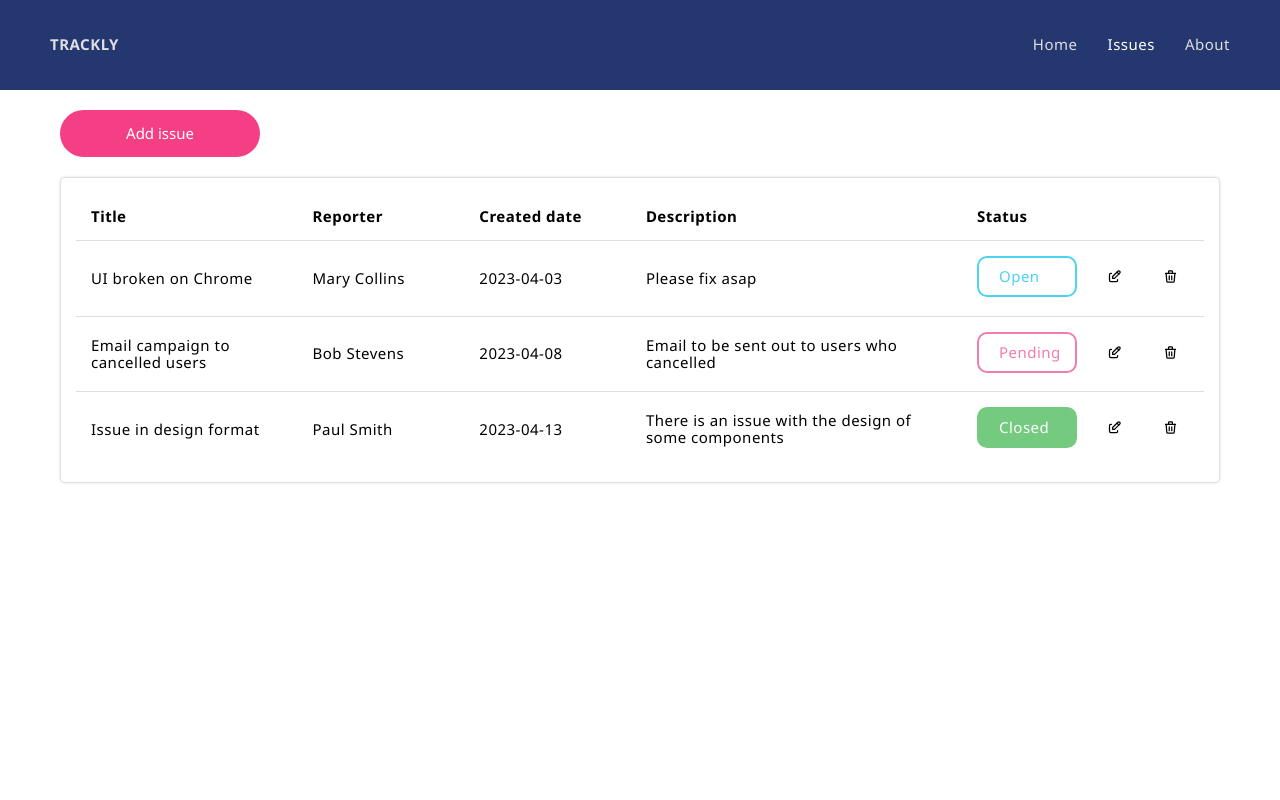
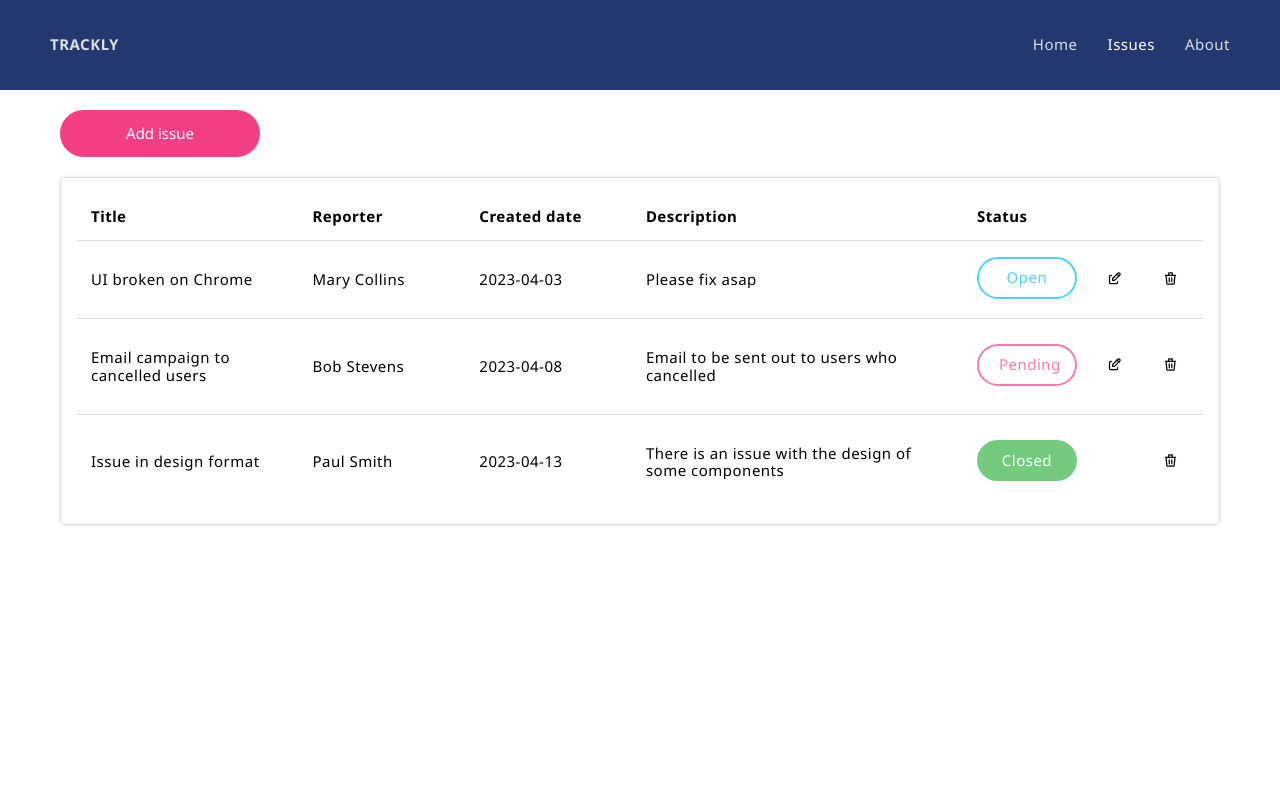
Before and after one commit to martanara/issue-tracker, a React (Create React App) app: page /issues in a window 1280 px wide. Shown: the top 800 px of the page. Built offline with nearby package versions, Linux system fonts and the light colour scheme.

Commit message:
Add elipsis to records in table

```diff
--- a/src/components/StatusLabel/styles.scss
+++ b/src/components/StatusLabel/styles.scss
@@ -3,10 +3,11 @@
 .label {
     width: 100px;
     padding: 10px 20px;
-    border-radius: 10px;
+    border-radius: 25px;
     position: relative;
     transition: all 1s;
     overflow: hidden;
+    text-align: center;
 
     &.label-open {
         color: $color-baby-blue;
@@ -19,7 +20,7 @@
             width: 100%;
             height: 100%;
             background-color: $color-baby-blue;
-            transition: all 1s;
+            transition: all 2s;
             z-index: -1;
             transform: translateX(-100%);
         }
@@ -36,7 +37,7 @@
             width: 100%;
             height: 100%;
             background-color: $color-baby-pink;
-            transition: all 1s;
+            transition: all 2s;
             z-index: -1;
             transform: translateX(-100%);
         }
--- a/src/pages/Issues/Issues.tsx
+++ b/src/pages/Issues/Issues.tsx
@@ -36,16 +36,18 @@ const Issues = () => {
                                 {issuesList.map((issue) => {
                                     return (
                                         <tr key={issue.id}>
-                                            <td>{issue.title}</td>
+                                            <td>
+                                                <p>{issue.title}</p>
+                                            </td>
                                             <td>{issue.reporter}</td>
                                             <td>{issue.createdDt}</td>
-                                            <td>{issue.description}</td>
+                                            <td>
+                                                <p>{issue.description}</p>
+                                            </td>
                                             <td>
                                                 <StatusDropdownMenu issue={issue} />
                                             </td>
-                                            <td>
-                                                <EditIssueModal editedRecord={issue} />
-                                            </td>
+                                            <td>{issue.status !== "closed" && <EditIssueModal editedRecord={issue} />}</td>
                                             <td>
                                                 <ConfirmDeleteModal issueId={issue.id} />
                                             </td>
--- a/src/pages/Issues/styles.scss
+++ b/src/pages/Issues/styles.scss
@@ -31,6 +31,14 @@
         td {
             border-top: 1px solid $color-gray;
             padding: 15px;
+
+            p {
+                overflow: hidden;
+                text-overflow: ellipsis;
+                display: -webkit-box;
+                -webkit-box-orient: vertical;
+                -webkit-line-clamp: 3;
+            }
         }
     }
 
```
